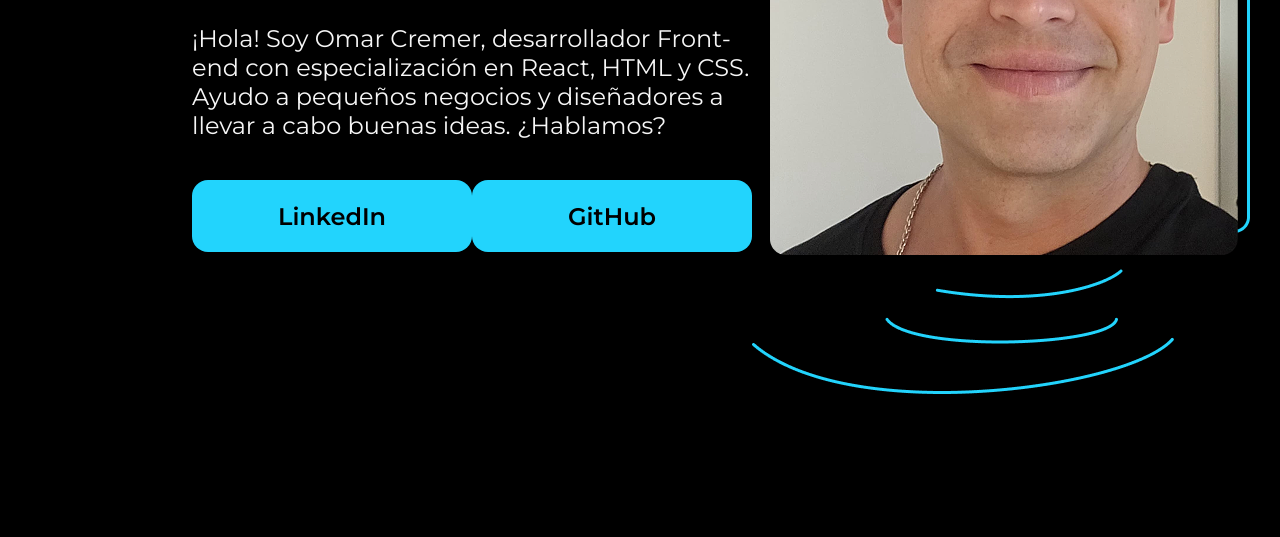
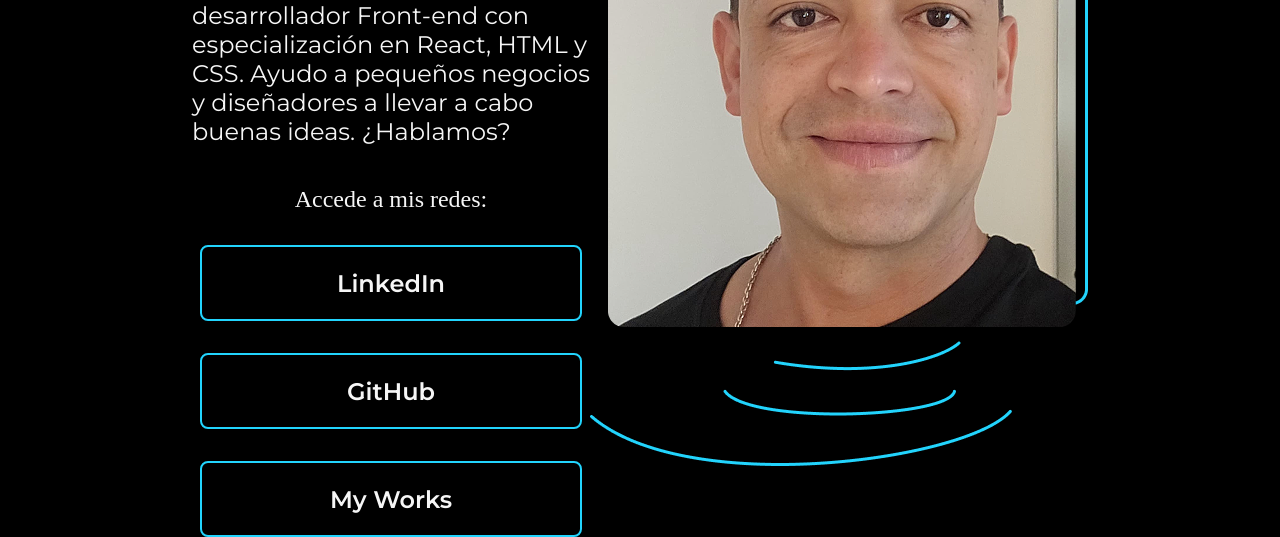
Before and after one commit to OmiCremer/potfolio_Omi, a plain HTML site: page index.html in a window 1280 px wide. Shown: the part 421-958 px from the top of the page. Before the commit the page ends 928 px from the top, so only its background shows below. Drawn offline with nearby package versions, Linux system fonts and the light colour scheme.

Commit message:
mejorando botones de acceso a redes

```diff
--- a/index.html
+++ b/index.html
@@ -23,8 +23,10 @@
 
                 </p>
                 <div class="presentacion__enlaces">
+                    <h2 class="presentacion__enlaces__subtitulos">Accede a mis redes:</h2>
                     <a class="presentacion__enlaces__link" href="https://www.linkedin.com/in/omar-cremer/">LinkedIn</a>
                     <a class="presentacion__enlaces__link" href="https://github.com/OmiCremer">GitHub</a>
+                    <a class="presentacion__enlaces__link" href="http://www.printerx.com.ar/">My Works</a>
                 </div>
 
         </section>
--- a/style.css
+++ b/style.css
@@ -1,21 +1,19 @@
-@import url('https://fonts.googleapis.com/css2?family=Krona+One&family=Montserrat:wght@400;600&display=swap');
-
+@import url("https://fonts.googleapis.com/css2?family=Krona+One&family=Montserrat:wght@400;600&display=swap");
 
 * {
   padding: 0;
-    margin:0;
+  margin: 0;
 }
 
-body{
+body {
   height: 100vh;
   box-sizing: border-box;
   background-color: #000000;
-    color: #F6F6F6;
+  color: #f6f6f6;
 }
 
-
 .titulo-destaque {
-    color: #22D4FD; ;
+  color: #22d4fd;
 }
 
 .presentacion {
@@ -25,37 +23,46 @@ body{
   justify-content: space-between;
 }
 
-.presentacion__contenido{
+.presentacion__contenido {
   width: 615px;
   display: flex;
   flex-direction: column;
   gap: 40px;
 }
 
-.presentacion__contenido__titulo{
+.presentacion__contenido__titulo {
   font-size: 36px;
-    font-family: 'Krona One', sans-serif;
+  font-family: "Krona One", sans-serif;
 }
 
-.presentacion__contenido__texto{
+.presentacion__contenido__texto {
   font-size: 24px;
-    font-family: 'Montserrat', sans-serif;
+  font-family: "Montserrat", sans-serif;
 }
 
-.presentacion__enlaces{
+.presentacion__enlaces {
   display: flex;
   justify-content: space-between;
+  flex-direction: column;
+  align-items: center;
+  gap: 32px;
 }
 
-.presentacion__enlaces__link{
-    background-color: #22D4FD;
-    width: 280px;
+.presentacion__enlaces__subtitulos {
+  font-family: "Krona One, sans serif";
+  font-size: 24px;
+  font-weight: 400;
+}
+
+.presentacion__enlaces__link {
+  width: 378px;
   text-align: center;
-    border-radius: 16px;
+  border-radius: 8px;
   font-size: 24px;
   font-weight: 600;
   padding: 21.5px 0;
   text-decoration: none;
-    color: #000000;
-    font-family: 'Montserrat', sans-serif;
+  color: #f6f6f6;
+  font-family: "Montserrat", sans-serif;
+  border: 2px solid #22d4fd;
 }
```
Lines whose indentation alone changed are shown as unchanged.
